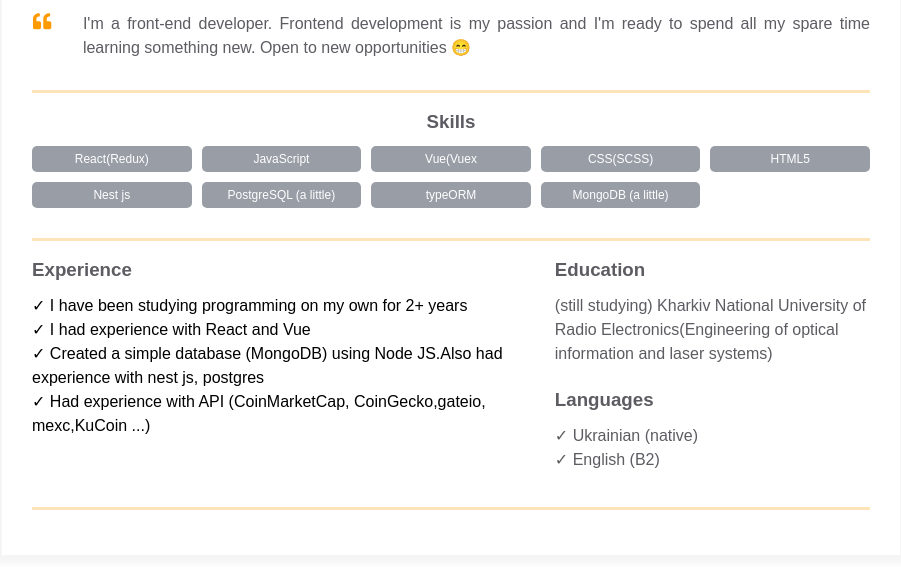
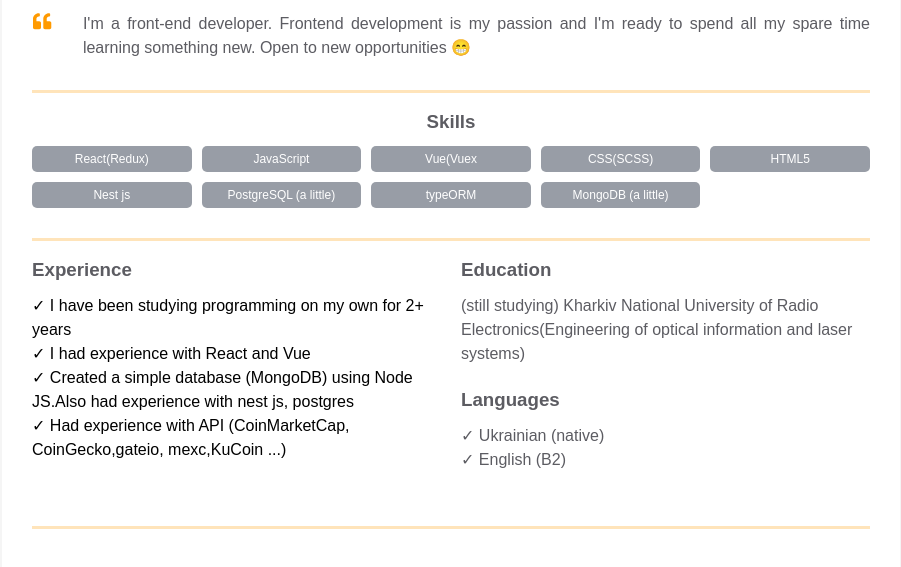
Before and after one commit to jhladkov/homepage, a plain HTML site: page index.html in a window 1280 px wide. Shown: the part 217-784 px from the top of the page, without its empty margins (189-1090 px from the left). Drawn offline with Linux system fonts and the light colour scheme.

Commit message:
made main-info block more flexible

```diff
--- a/index.html
+++ b/index.html
@@ -155,8 +155,9 @@
         </div>
         <div class="container">
             <div class="resume__block">
-                <div class="main-info fh">
+                <div class="main-info">
                     <div class="experiences">
+                        <div>
                             <h3 class="experiences__header title">Experience</h3>
                             <div class="experiences__info">
                                 <ul class="experiences__info-list">
@@ -168,7 +169,8 @@
                                         I had experience with React and Vue
                                     </li>
                                     <li class="experiences__info-list-item">
-                                   Created a simple database (MongoDB) using Node JS.Also had experience with nest js, postgres
+                                        Created a simple database (MongoDB) using Node JS.Also had experience with nest
+                                        js, postgres
                                     </li>
                                     <li class="experiences__info-list-item">
                                         Had experience with API (CoinMarketCap, CoinGecko,gateio, mexc,KuCoin ...)
@@ -176,9 +178,10 @@
                                 </ul>
                             </div>
                         </div>
+                    </div>
 
-                    <div class="additional-info fv">
-                        <div class="additional-info fv">
+
+                    <div class="additional-info">
                         <div class="additional-info__education">
                             <h3 class="additional-info__education-header title">Education</h3>
                             <div class="additional-info__education-university">
@@ -202,7 +205,7 @@
                             </ul>
                         </div>
                     </div>
-                    </div>
+
                 </div>
             </div>
         </div>
--- a/styles/additional-info.css
+++ b/styles/additional-info.css
@@ -1,8 +1,8 @@
 /*Experience and additional info styles*/
 
 .experiences {
-    flex: 1 1 60%;
-    margin-right: 50px;
+    display: grid;
+    gap: 20px;
 }
 
 .experiences__header {
@@ -48,12 +48,14 @@
 /*}*/
 
 .additional-info {
-    flex: 1 1 40%;
+    display: grid;
+    grid-template-rows: repeat(2, 1fr);
+    gap: 20px;
 }
 
-.additional-info__education {
-    margin-bottom: 20px;
-}
+/*.additional-info__education {*/
+/*    margin-bottom: 20px;*/
+/*}*/
 
 .additional-info__education-header {
     text-align: left;
@@ -70,9 +72,9 @@
     color: var(--secondary-text-color);
 }
 
-.additional-info__languages {
-    margin-bottom: 5px;
-}
+/*.additional-info__languages {*/
+/*    margin-bottom: 5px;*/
+/*}*/
 
 .additional-info__languages-header {
     text-align: left;
@@ -81,3 +83,10 @@
 .additional-info__languages-item {
     color: var(--secondary-text-color);
 }
+
+.main-info{
+    display: grid;
+    grid-template-columns: repeat(auto-fill, minmax(267px,1fr));
+    gap: 20px;
+    grid-template-rows: repeat(auto-fill, minmax(200px, 1fr));
+}
--- a/styles/global.css
+++ b/styles/global.css
@@ -68,9 +68,9 @@ body {
         margin-bottom: 20px;
     }
 
-    .experiences {
-        margin-right: 0;
-    }
+    /*.experiences {*/
+    /*    margin-right: 0;*/
+    /*}*/
 }
 .title{
     color: var(--secondary-text-color);
```
Lines whose indentation alone changed are shown as unchanged.
